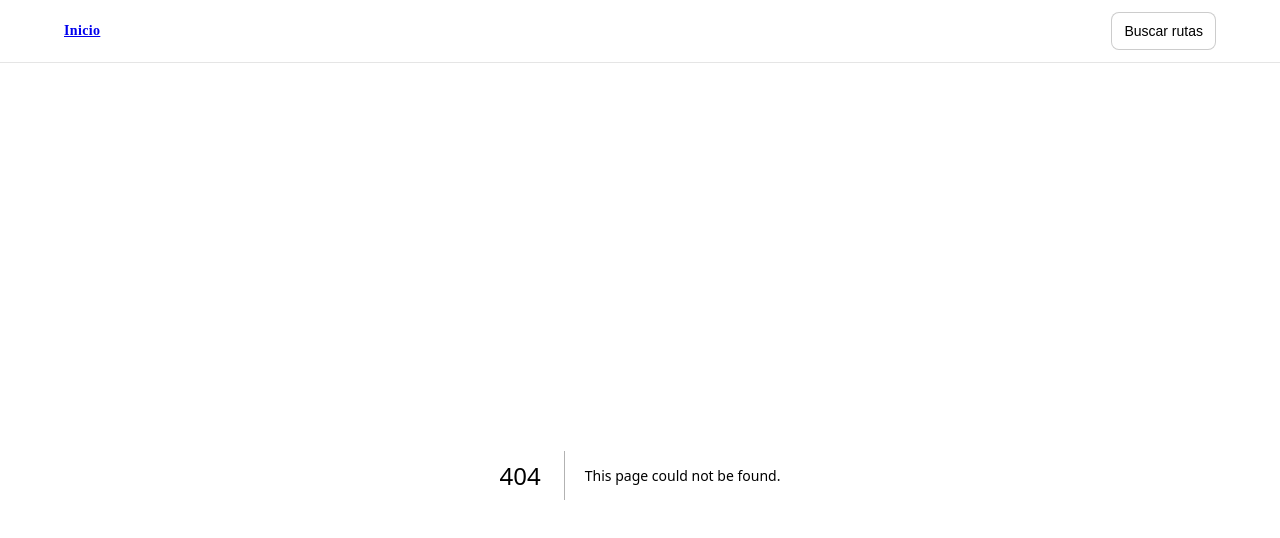
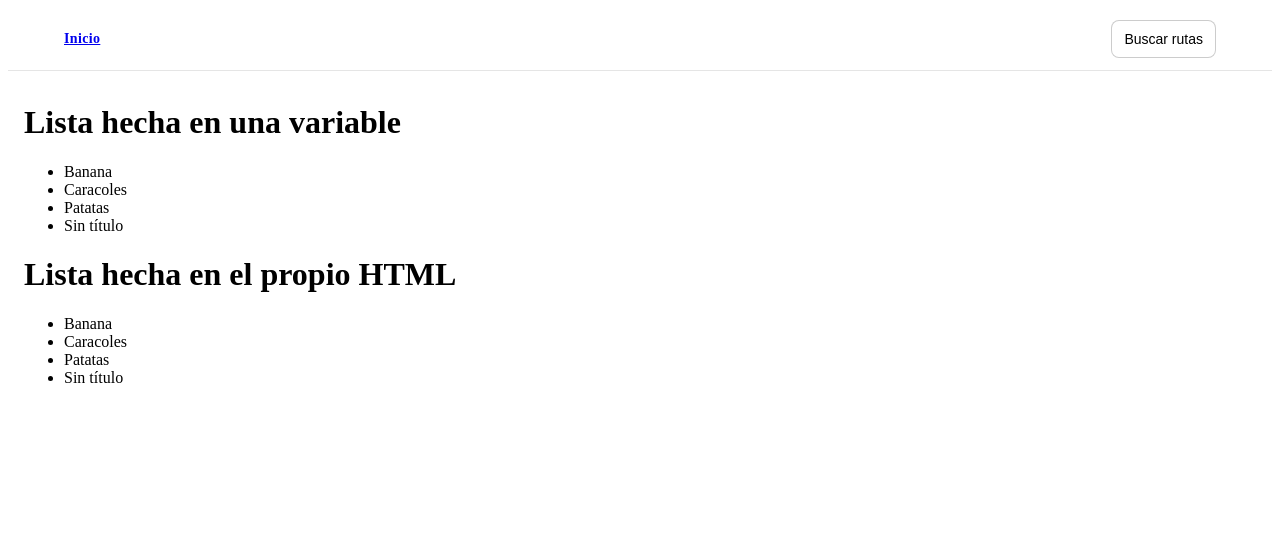
Before and after one commit to rubenalarcongalvez/react-learn, a Next.js app: page /6.renderizado-de-listas in a window 1280 px wide. Before the commit this address had no page. Shown: the top 538 px of the page. Built offline with nearby package versions, Linux system fonts and the light colour scheme.

Commit message:
Renderizado de listas

```diff
--- a/app/5.renderizado-condicional/page.tsx
+++ b/app/5.renderizado-condicional/page.tsx
@@ -14,7 +14,7 @@ function ComponenteCorto() {
 }
 
 export default function RenderizadoCondicional() {
-  // Podemos asignar componentes a variables
+  // IMPORTANT: Podemos asignar componentes a variables
   const estaLogueado = false; // Solo es un ejemplo
   let componenteEnVariable;
 
--- /dev/null
+++ b/app/6.renderizado-de-listas/page.tsx
@@ -0,0 +1,31 @@
+/* IMPORTANT: Es para poder mostrar y jugar con las listas en React */
+export default function RenderizadoDeListas() {
+  const productos = [
+    { title: 'Banana', id: 1 },
+    { title: 'Caracoles', id: 2 },
+    { title: 'Patatas', id: 3 },
+    { title: '', id: 4 },
+  ];
+
+  /* IMPORTANT: No podemos hacer un for para esto ya que React no lo renderiza bien en TSX */
+  /* Podemos mapear la lista tanto aquí en una variable como dentro en el HTML */
+  const listaProductos = productos.map(producto => {
+    /* Con key, definimos el tackBy (cuál es el id de la verdad distintivo) */
+    return (<li key={producto.id}>{producto?.title || 'Sin título'}</li>); // IMPORTANT: Podemos poner return para que sea más claro entre paréntesis)
+  });
+
+  return(
+    <>
+      <h1>Lista hecha en una variable</h1>
+      <ul>{listaProductos}</ul>
+      <h1>Lista hecha en el propio HTML</h1>
+      <ul>
+        {/* Podemos tanto mapearlo aquí dentro como fuera en una variable */}
+        {productos.map(producto => ( // IMPORTANT: También, en lugar de usar return, podemos usar () para englobar lo que queramos devolver
+          /* Con key, definimos el tackBy (cuál es el id de la verdad distintivo) */
+          <li key={producto.id}>{producto?.title || 'Sin título'}</li>
+        ))}
+      </ul>
+    </>
+  );
+}
```
